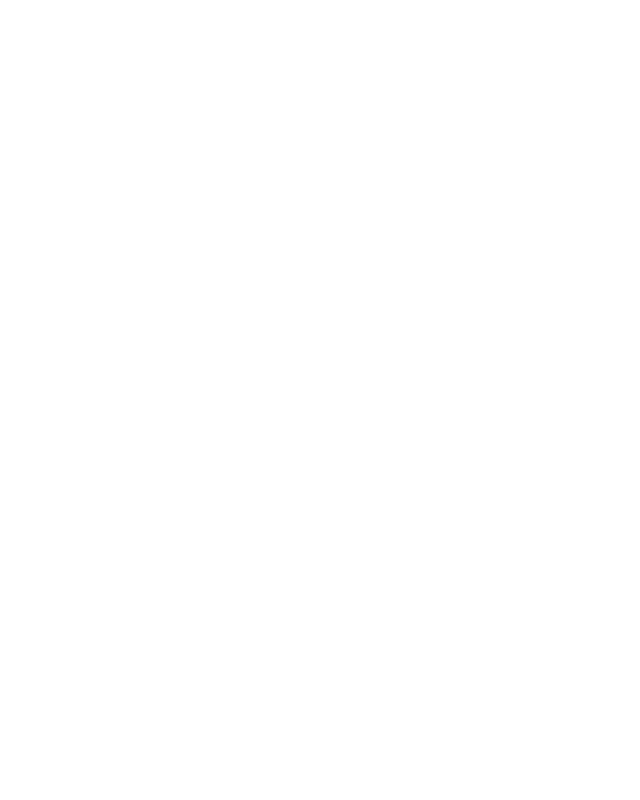
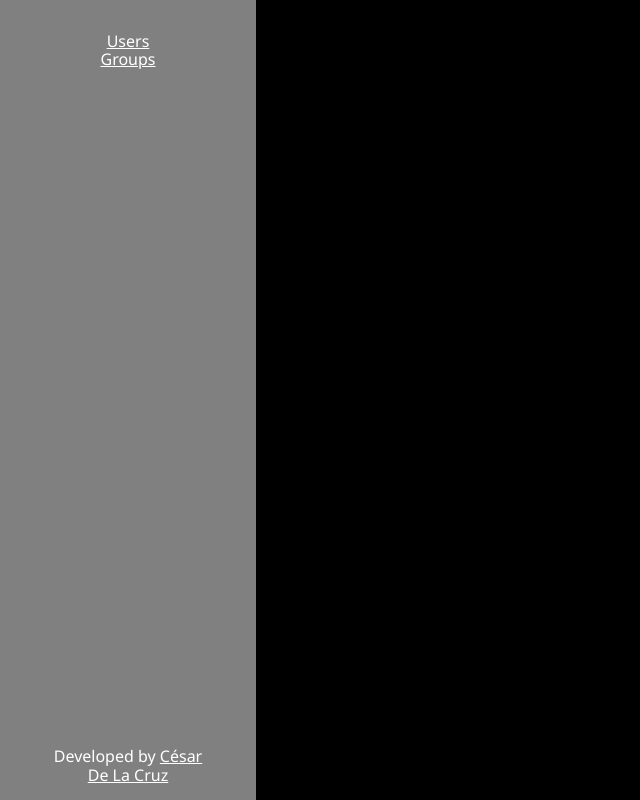
Before and after one commit to cesar-a-delacruz/messaging-app, a React (Vite) app in the folder client/: page / in a window 1280 px wide. Before the commit this address had no page. Shown: the whole page, without its empty margins (0-640 px from the left). Built offline with nearby package versions, Linux system fonts and the light colour scheme.

Commit message:
feat(client): add Main layout

```diff
--- a/client/src/App.jsx
+++ b/client/src/App.jsx
@@ -1,6 +1,6 @@
 import { StrictMode } from "react";
 import { createRoot } from "react-dom/client";
-import { BrowserRouter, Routes, Route } from "react-router-dom";
+import { BrowserRouter, Routes, Route, Navigate } from "react-router-dom";
 import UserRoutes from "./routes/UserRoutes";
 import GroupRoutes from "./routes/GroupRoutes";
 
@@ -8,7 +8,7 @@ createRoot(document.getElementById("root")).render(
   <StrictMode>
     <BrowserRouter>
       <Routes>
-        <Route path="/*" />
+        <Route path="/*" element={<Navigate to={"/"} />} />
       </Routes>
 
       <UserRoutes />
--- /dev/null
+++ b/client/src/layouts/Main.jsx
@@ -0,0 +1,28 @@
+import { Outlet } from "react-router-dom";
+import "@/utils/css/layouts.css";
+import styles from "./styles/Main.module.css";
+
+export default function Main() {
+  return (
+    <div className={`layout ${styles.main}`}>
+      <aside>
+        <h1 onClick={() => location.assign("/")}>
+          {import.meta.env.VITE_TITLE}
+        </h1>
+        <nav>
+          <a href="/">Users</a>
+          <a href="/groups">Groups</a>
+        </nav>
+        <footer>
+          <p>
+            Developed by{" "}
+            <a href="https://github.com/cesar-a-delacruz">César De La Cruz</a>
+          </p>
+        </footer>
+      </aside>
+      <main>
+        <Outlet />
+      </main>
+    </div>
+  );
+}
--- /dev/null
+++ b/client/src/layouts/styles/Main.module.css
@@ -0,0 +1,35 @@
+.main {
+  flex-direction: row;
+}
+
+.main aside {
+  text-align: center;
+  background-color: var(--color-primary);
+  display: flex;
+  justify-content: start;
+  align-items: center;
+  flex-direction: column;
+  width: 20vw;
+
+  & h1 {
+    font-size: var(--font-size-100);
+    cursor: pointer;
+    margin: 1rem;
+  }
+  & nav {
+    display: flex;
+    flex-direction: column;
+  }
+  & footer {
+    margin-top: auto;
+    width: 60%;
+  }
+}
+
+.main main {
+  background-color: var(--color-primary-dark);
+  box-shadow: inset 0px 2px 2px black;
+  flex-grow: 1;
+  display: flex;
+  flex-direction: column;
+}
--- a/client/src/routes/GroupRoutes.jsx
+++ b/client/src/routes/GroupRoutes.jsx
@@ -1,9 +1,11 @@
 import { Routes, Route } from "react-router-dom";
+import Main from "@/layouts/Main";
 
 export default function GroupRoutes() {
   return (
     <Routes>
-      <Route path="groups">
+      <Route path="groups" element={<Main />}>
+        <Route index />
         <Route path=":groupId" />
         <Route path=":groupId/info" />
       </Route>
--- a/client/src/routes/UserRoutes.jsx
+++ b/client/src/routes/UserRoutes.jsx
@@ -1,5 +1,6 @@
 import { Routes, Route } from "react-router-dom";
 import Default from "@/layouts/Default";
+import Main from "@/layouts/Main";
 
 export default function UserRoutes() {
   return (
@@ -8,7 +9,7 @@ export default function UserRoutes() {
         <Route path="login" />
         <Route path="register" />
       </Route>
-      <Route path="/">
+      <Route path="/" element={<Main />}>
         <Route index />
         <Route path="chat/:userId" />
         <Route path="profile/:userId?" />
```
